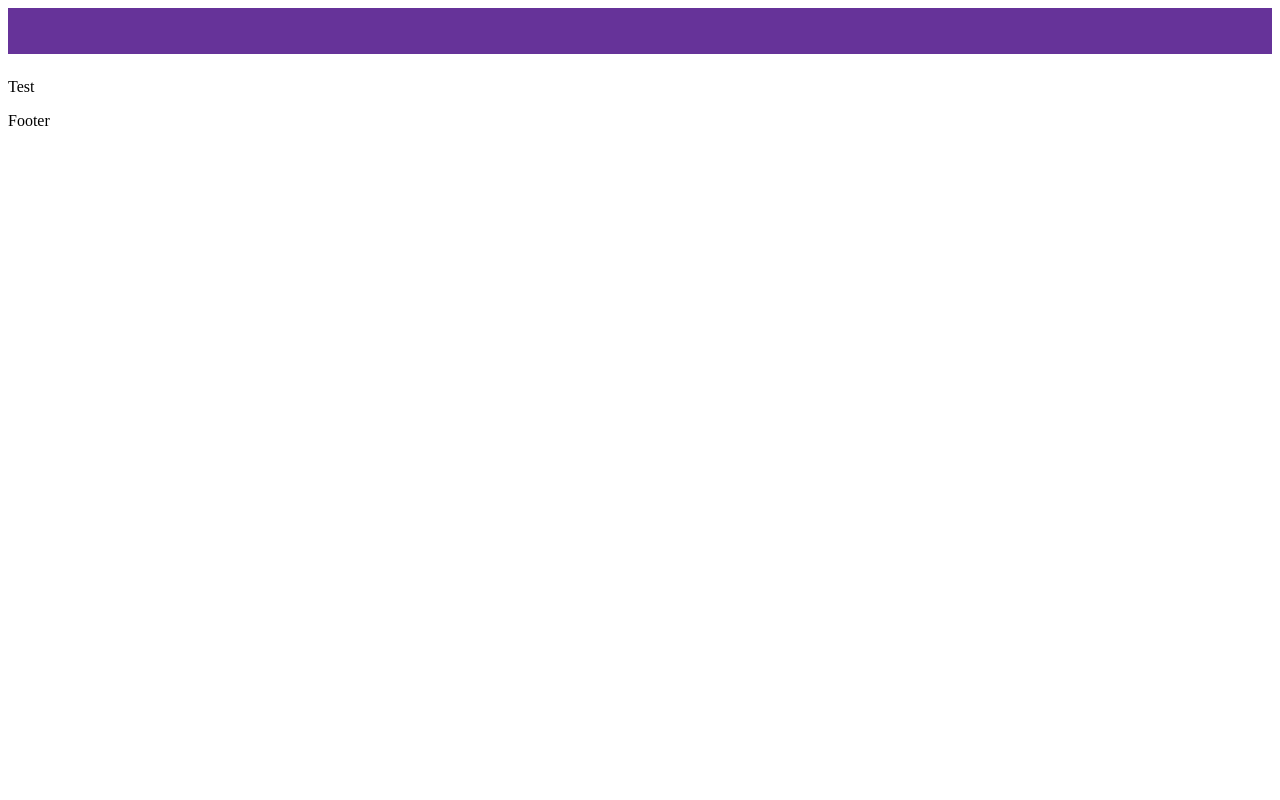
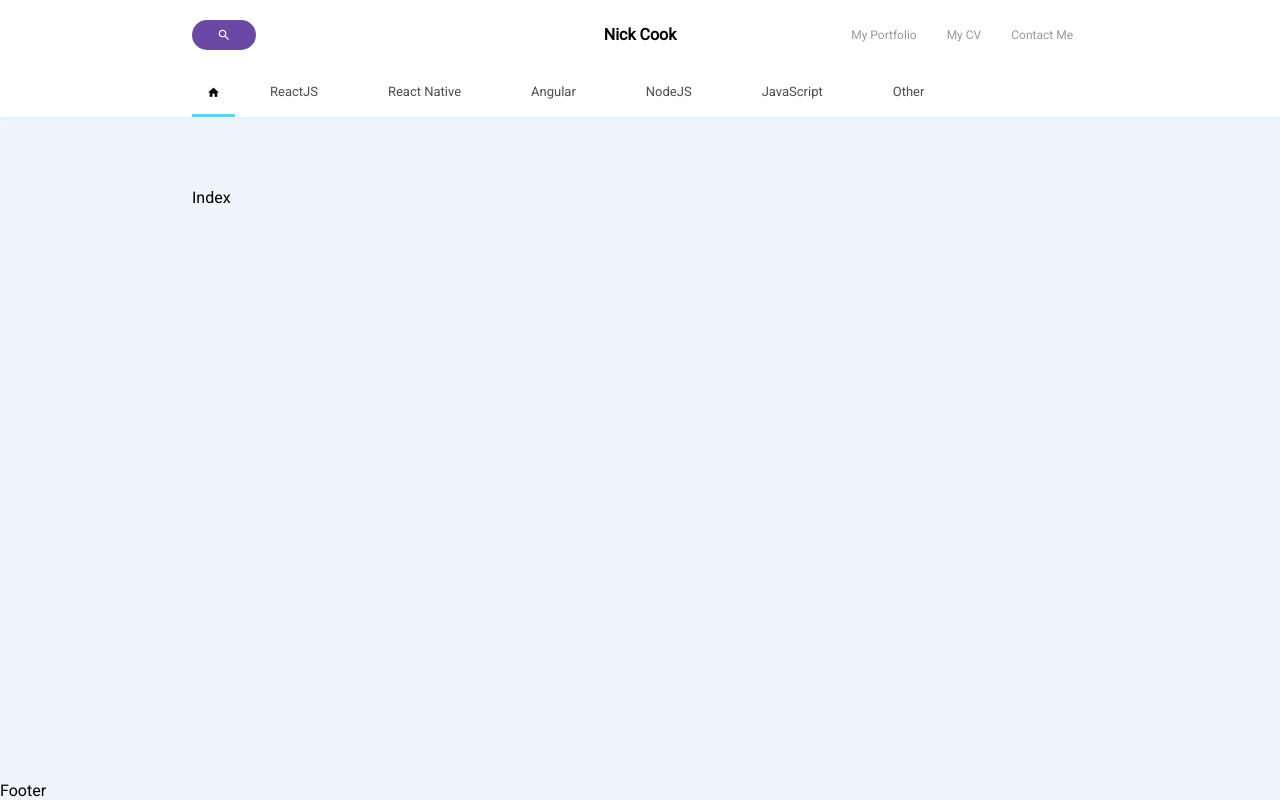
Before and after one commit to nickwcook/gatsby-blog, a Gatsby site: page / in a window 1280 px wide. Built offline with nearby package versions, Linux system fonts and the light colour scheme; Gatsby itself is replaced by a stand-in of ours.

Commit message:
Define site layout in Layout component.
Create header with navigation.

Add my-portfolio, my-cv, contact-me pages.

Add gatsby plugins gatsby-plugin-sass, gatsby-plugin-google-fonts to gatsby-config.js.

Add directory /styles with file index.scss. Import file to gatsby-browser.js to enable globally-available styles.

```diff
--- a/gatsby-config.js
+++ b/gatsby-config.js
@@ -15,18 +15,16 @@ module.exports = {
 		},
 		`gatsby-transformer-sharp`,
 		`gatsby-plugin-sharp`,
+		`gatsby-plugin-manifest`,
+		`gatsby-plugin-sass`,
 		{
-			resolve: `gatsby-plugin-manifest`,
+			resolve: `gatsby-plugin-google-fonts`,
 			options: {
-				name: `gatsby-starter-default`,
-				short_name: `starter`,
-				start_url: `/`,
-				background_color: `#663399`,
-				theme_color: `#663399`,
-				display: `minimal-ui`,
-				icon: `src/images/gatsby-icon.png`,
-			},
-		},
-		'gatsby-plugin-sass'
+				fonts: [
+					'material icons',
+					`roboto: 300, 400, 500, 600`
+				]
+			}
+		}
 	],
 }
--- a/package.json
+++ b/package.json
@@ -7,10 +7,11 @@
   "dependencies": {
     "gatsby": "^2.0.112",
     "gatsby-image": "^2.0.29",
+    "gatsby-plugin-google-fonts": "^0.0.4",
     "gatsby-plugin-manifest": "^2.0.17",
     "gatsby-plugin-offline": "^2.0.22",
     "gatsby-plugin-react-helmet": "^3.0.6",
-    "gatsby-plugin-sass": "^2.0.10",
+    "gatsby-plugin-sass": "^2.0.0-rc.2",
     "gatsby-plugin-sharp": "^2.0.20",
     "gatsby-source-filesystem": "^2.0.20",
     "gatsby-transformer-sharp": "^2.1.13",
--- a/src/components/header.js
+++ b/src/components/header.js
@@ -1,42 +1,63 @@
 import React from "react";
 import { Link } from "gatsby";
-import PropTypes from "prop-types";
 
-const Header = ({ siteTitle }) => (
-	<header
-		style={{
-			background: `rebeccapurple`,
-			marginBottom: `1.45rem`,
-		}}
-	>
-		<div
-			style={{
-				margin: `0 auto`,
-				maxWidth: 960,
-				padding: `1.45rem 1.0875rem`,
-			}}
-		>
-			<h1 style={{ margin: 0 }}>
-				<Link
-					to="/"
-					style={{
-						color: `white`,
-						textDecoration: `none`,
-					}}
-				>
-					{siteTitle}
-				</Link>
-			</h1>
+import './header.scss';
+
+const Header = (props) => (
+	<header>
+		<div className="header__content">
+			<div className="row">
+				<div>
+					<Link to="/" className="btn btn--primary material-icons">search</Link>
+				</div>
+				<div>
+					<p className="navbar__brand text-bold">Nick Cook</p>
+				</div>
+				<div>
+					<nav className="navbar__nav--secondary">
+						<ul>
+							<li>
+								<Link to="/my-portfolio">My Portfolio</Link>
+							</li>
+							<li>
+								<Link to="/my-cv">My CV</Link>
+							</li>
+							<li>
+								<Link to="/contact-me">Contact Me</Link>
+							</li>
+						</ul>
+					</nav>
+				</div>
+			</div>
+			<div className="row">
+				<nav className="navbar__nav--primary">
+					<ul>
+						<li>
+							<Link to="/" className="material-icons active">home</Link>
+						</li>
+						<li>
+							<Link to="/">ReactJS</Link>
+						</li>
+						<li>
+							<Link to="/">React Native</Link>
+						</li>
+						<li>
+							<Link to="/">Angular</Link>
+						</li>
+						<li>
+							<Link to="/">NodeJS</Link>
+						</li>
+						<li>
+							<Link to="/">JavaScript</Link>
+						</li>
+						<li>
+							<Link to="/">Other</Link>
+						</li>
+					</ul>
+				</nav>
+			</div>
 		</div>
 	</header>
 )
 
-Header.propTypes = {
-	siteTitle: PropTypes.string
-}
-
-Header.defaultProps = {
-	siteTitle: ``
-}
-
 export default Header;
--- /dev/null
+++ b/src/components/header.scss
@@ -0,0 +1,101 @@
+header {
+    display: flex;
+    justify-content: center;
+    min-height: 5vh;
+    background: #fff;
+    -moz-shadow: 1px 1px 3px 2px rgba(76,218,255,.07);
+    -webkit-shadow: 1px 1px 3px 2px rgba(76,218,255,.07);
+    box-shadow: 1px 1px 3px 2px rgba(76,218,255,.07);
+}
+
+.header__content {
+    display: flex;
+    align-items: center;
+    flex-direction: column;
+    width: 70vw;
+
+    .row {
+        display: flex;
+        flex-direction: row;
+        align-items: center;
+        justify-content: space-between;
+        width: 100%;
+
+        > div {
+            display: flex;
+            align-items: center;
+            width: calc(100% / 3);
+        }
+
+        > div:first-child {
+            justify-content: flex-start;
+        }
+
+        > div:nth-child(2) {
+            justify-content: center;
+        }
+
+        > div:last-child {
+            justify-content: flex-end;
+        }
+    }
+
+    .navbar__brand {
+        font-size: 16px;
+        margin: 0;
+        padding: 25px;
+    }
+
+    ul {
+        list-style: none;
+        margin: 0;
+        padding: 0;
+
+        li {
+            float: left;
+        }
+
+        a {
+            display: block;
+            padding: 15px;
+            font-size: 12px;
+            font-weight: 500;
+            color: #999;
+            text-align: center;
+            text-decoration: none;
+        }
+
+        a:hover {
+            color: #000;
+        }
+    }
+
+    .navbar__nav--primary {
+        width: 100%;
+
+        ul {
+            display: flex;
+            flex-direction: row;
+            align-items: flex-end;
+        }
+
+        li {
+
+            a {
+                padding: 15px 35px;
+                font-size: 13px;
+                color: rgba(0, 0, 0, 0.7);
+                border-bottom: 3px solid transparent;
+            }
+
+            &:first-child a {
+                padding: 15px;
+            }
+
+            a.active, a:hover {
+                color: #000;
+                border-bottom: 3px solid #4cdaff;
+            }
+        }
+    }
+}
--- a/src/components/layout.js
+++ b/src/components/layout.js
@@ -6,7 +6,7 @@ import Footer from "./footer";
 import "./layout.scss";
 
 const Layout = ({ children }) => (
-	<div>
+	<div id="site">
 		<Header />
 		<main>{children}</main>
 		<Footer />
--- a/src/components/layout.scss
+++ b/src/components/layout.scss
@@ -0,0 +1,12 @@
+body, #site {
+    display: flex;
+    flex-direction: column;
+    min-height: 100vh;
+    margin: 0;
+    background: #F0F5FB;
+}
+
+main {
+    flex: 1;
+    padding: 50px 15vw;
+}
--- a/src/pages/index.js
+++ b/src/pages/index.js
@@ -1,13 +1,13 @@
-import React from "react";
-import { Link } from "gatsby";
+import React from 'react';
+import { Link } from 'gatsby';
 
-import Layout from "../components/layout";
-import SEO from "../components/seo";
+import Layout from '../components/layout';
+import SEO from '../components/seo';
 
 const IndexPage = () => (
 	<Layout>
 		<SEO title="Home" keywords={[`gatsby`, `application`, `react`]} />
-		<p>Test</p>
+		<h4>Index</h4>
 	</Layout>
 )
 
--- /dev/null
+++ b/src/styles/index.scss
@@ -0,0 +1,59 @@
+@import url('https://fonts.googleapis.com/icon?family=Material+Icons');
+
+* {
+    font-family: 'Roboto';
+}
+
+a, button {
+    transition: 0.15s ease;
+}
+
+h1, h2, h3 {
+    font-weight: 600;
+}
+
+h4, h5 {
+    font-weight: 500;
+}
+
+.material-icons {
+    font-family: 'Material Icons';
+    font-size: 14px;
+}
+
+.text-light {
+    font-weight: 300;
+}
+
+.text-medium {
+    font-weight: 500;
+}
+
+.text-bold {
+    font-weight: 600;
+}
+
+.btn {
+    padding: 8px 25px;
+    font-size: 13px;
+    font-weight: 400;
+    text-decoration: none;
+
+    &:not(.material-icons) {
+        font-family: 'Roboto';
+    }
+
+    &.material-icons {
+        font-size: 14px;
+    }
+}
+
+.btn--primary {
+    border-radius: 20px;
+    color: #fff;
+    background: #6949a4;
+
+    &:hover {
+        background: #5a3f8d;
+    }
+}
```
Also changed, not shown: gatsby-browser.js (+1 -7 lines), src/components/image.js (deleted, +0 -32 lines), src/pages/my-cv.js (added, +25 -0 lines), src/pages/my-portfolio.js (added, +25 -0 lines), src/pages/page-2.js (deleted, +0 -14 lines), 2 other files.
